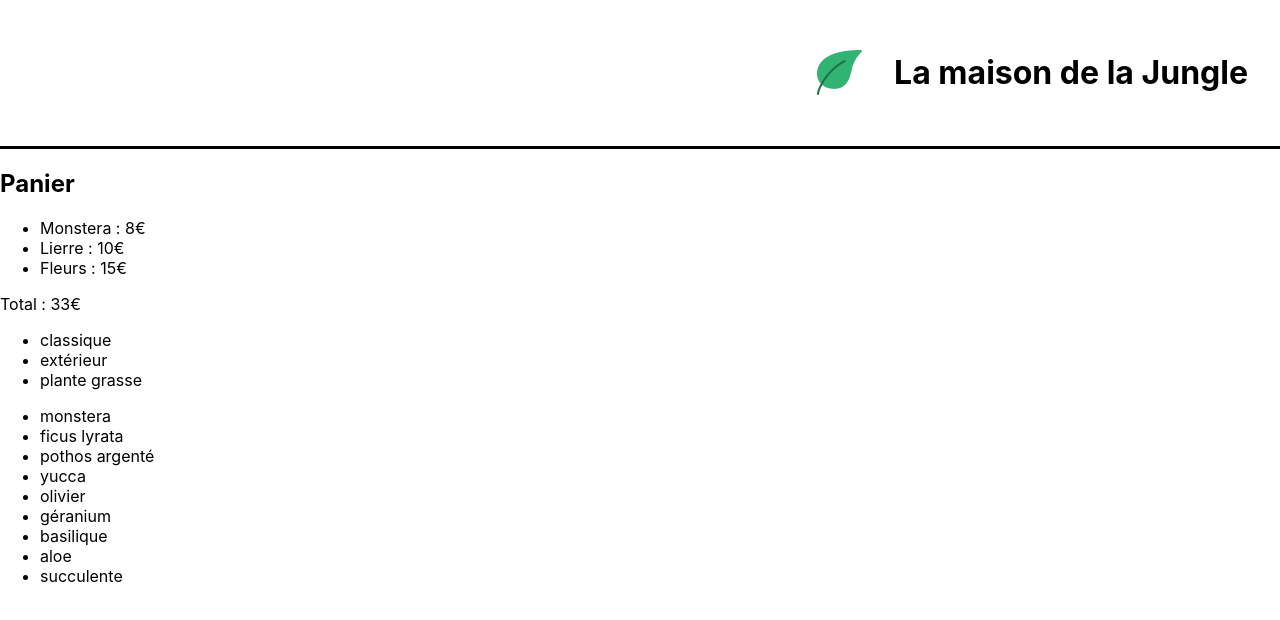
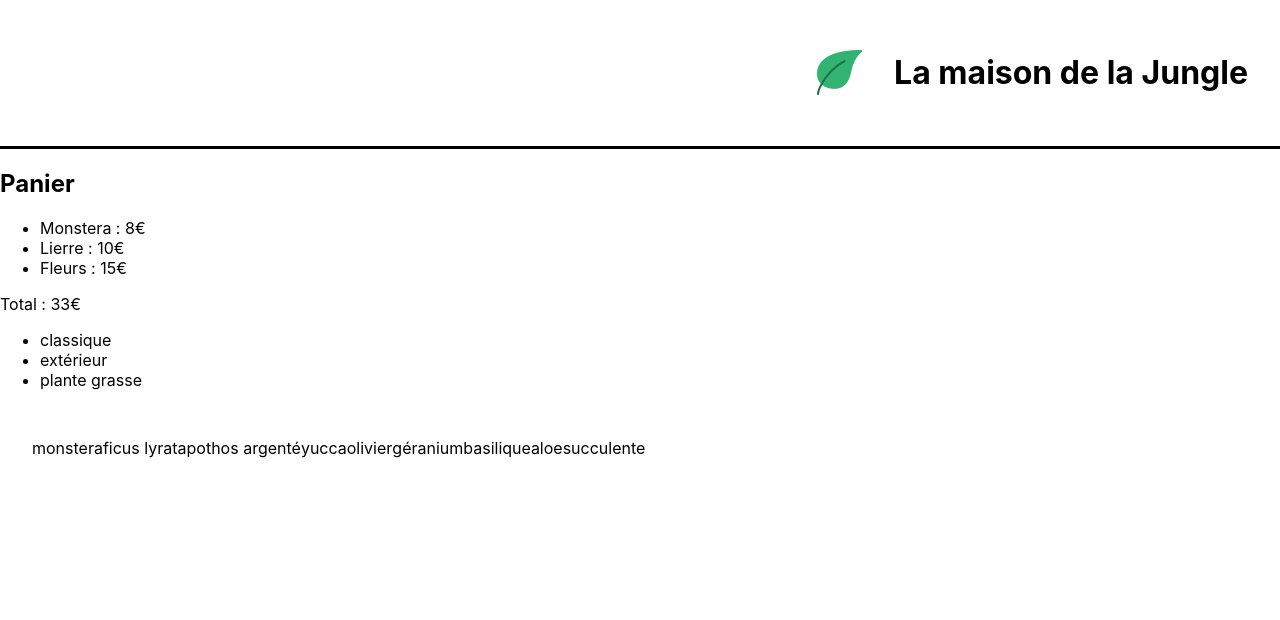
Before and after one commit to rigole/jungle-house, a React (Create React App) app: page / in a window 1280 px wide. Shown: the top 620 px of the page. Built offline with nearby package versions, Linux system fonts and the light colour scheme.

Commit message:
resetting the ShoppingList component style

```diff
--- a/src/styles/ShoppingList.css
+++ b/src/styles/ShoppingList.css
@@ -0,0 +1,27 @@
+.lmj-plant-list {
+    list-style-type: none;
+    padding: 32px;
+    display: flex;
+    flex-wrap: wrap;
+    max-width: 800px;
+}
+.lmj-plant-item {
+    border:solid 2px black;
+    border-radius: 10px;
+    height: 150px;
+    width: 150px;
+    display: flex;
+    align-items: center;
+    justify-content: center;
+    flex-direction: column;
+    position: relative;
+}
+.lmj-sales {
+    position: absolute;
+    right: 0px;
+    top: 10px;
+    font-weight: 500;
+    color: white;
+    padding: 5px 10px;
+    background-color: #31b572;
+}
```
